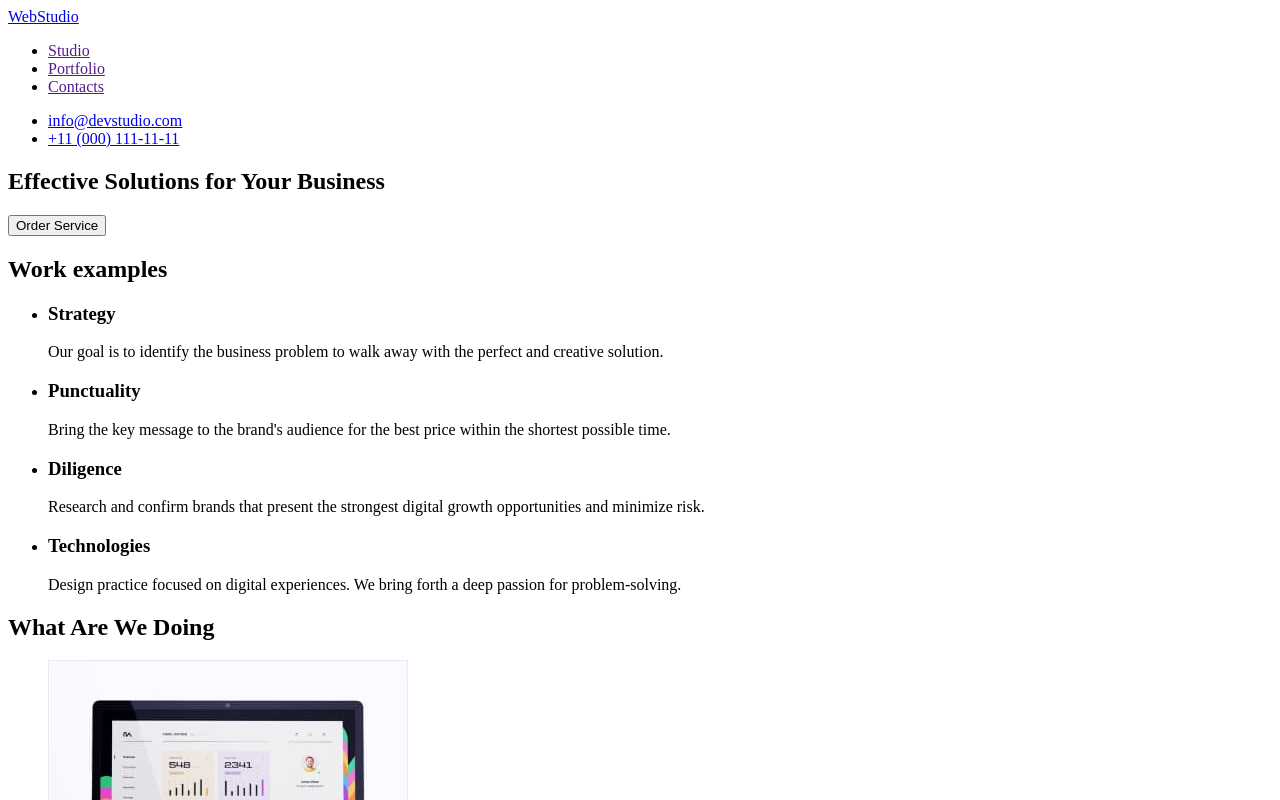
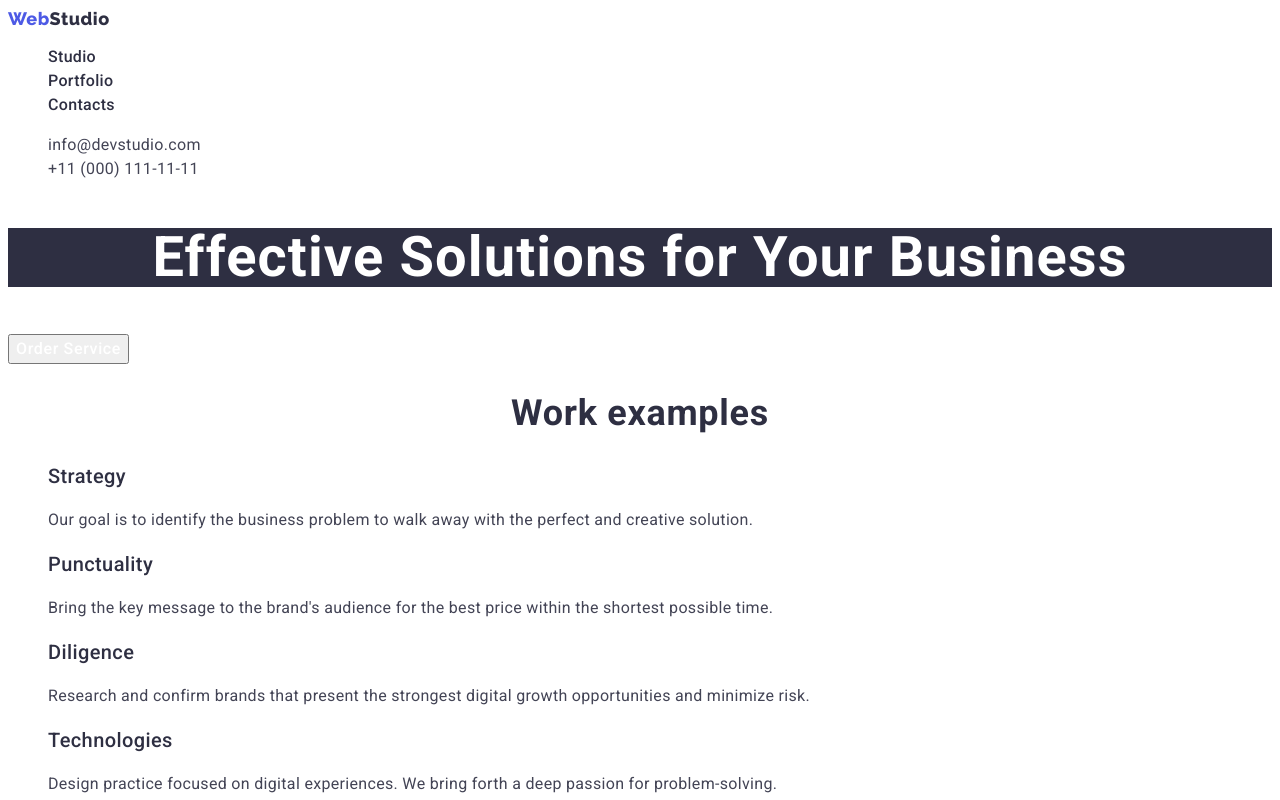
Before and after one commit to Gadiomi/goit-markup-hw-02, a plain HTML site: page index.html in a window 1280 px wide. Shown: the top 800 px of the page. Drawn offline with Linux system fonts and the light colour scheme.

Commit message:
Классы для главной страницы

```diff
--- a/css/styles.css
+++ b/css/styles.css
@@ -0,0 +1,126 @@
+body {
+  background-color: #fff;
+  font-family: "Roboto", sans-serif;
+  color: #2e2f42;
+}
+.list {
+  list-style: none;
+  text-decoration: none;
+}
+.link {
+  text-decoration: none;
+}
+
+/* Header */
+
+.header-logo {
+  font-family: "Raleway", sans-serif;
+  font-weight: 800;
+  font-size: 18px;
+  line-height: 1.17;
+  letter-spacing: 0.03em;
+  color: #2e2f42;
+}
+.nav-logo {
+  font-family: "Raleway", sans-serif;
+  font-weight: 800;
+  font-size: 18px;
+  line-height: 1.17;
+  letter-spacing: 0.03em;
+  color: #4d5ae5;
+}
+.header-link {
+  font-weight: 500;
+  font-size: 16px;
+  line-height: 1.5;
+  letter-spacing: 0.02em;
+  color: #2e2f42;
+}
+.header-link:hover,
+.header-link:focus {
+  color: #404bbf;
+}
+.contacts {
+  font-size: 16px;
+  line-height: 1.5;
+  letter-spacing: 0.02em;
+  color: #434455;
+}
+.contacts:hover,
+.contacts:focus {
+  color: #404bbf;
+}
+
+/* Hero */
+.hero {
+  font-weight: 700;
+  font-size: 56px;
+  line-height: 1.07;
+  text-align: center;
+  letter-spacing: 0.02em;
+  color: #ffffff;
+  background: #2e2f42;
+}
+.hero-btn {
+  font-family: "Roboto", sans-serif;
+  font-weight: 500;
+  font-size: 16px;
+  line-height: 1.5;
+  align-items: center;
+  cursor: pointer;
+  letter-spacing: 0.04em;
+  color: #ffffff;
+}
+
+/* Description */
+.section-title {
+  font-weight: 700;
+  font-size: 36px;
+  line-height: 1.11;
+  text-align: center;
+  letter-spacing: 0.02em;
+}
+.list-title {
+  font-weight: 500;
+  font-size: 20px;
+  line-height: 1.2;
+  letter-spacing: 0.02em;
+}
+.list-text {
+  font-size: 16px;
+  line-height: 1.5;
+  letter-spacing: 0.02em;
+  color: #434455;
+}
+
+/* Out team */
+.section-team {
+  background-color: #f4f4fd;
+}
+
+/* Footer */
+.footer {
+  background-color: #2e2f42;
+}
+.footer-logo {
+  font-family: "Raleway";
+  font-weight: 800;
+  font-size: 18px;
+  line-height: 1.17;
+  letter-spacing: 0.03em;
+  color: #f4f4fd;
+}
+.footer-link {
+  font-family: "Raleway";
+  font-weight: 800;
+  font-size: 18px;
+  line-height: 1.17;
+  letter-spacing: 0.03em;
+  color: #4d5ae5;
+}
+.footer-text {
+  font-size: 16px;
+  line-height: 1.5;
+  letter-spacing: 0.02em;
+  color: #f4f4fd;
+}
--- a/index.html
+++ b/index.html
@@ -5,61 +5,81 @@
     <meta http-equiv="X-UA-Compatible" content="IE=edge" />
     <meta name="viewport" content="width=device-width, initial-scale=1.0" />
     <title>Web Studio</title>
+    <link rel="preconnect" href="https://fonts.googleapis.com" />
+    <link rel="preconnect" href="https://fonts.gstatic.com" crossorigin />
+    <link
+      href="https://fonts.googleapis.com/css2?family=Raleway:wght@800&family=Roboto:wght@400;500;700&display=swap"
+      rel="stylesheet"
+    />
     <link rel="stylesheet" href="./css/styles.css" />
   </head>
   <body>
     <!--Site header-->
-    <header>
-      <nav>
-        <a href="./index.html"> <span>Web</span>Studio </a>
+    <header class="header">
+      <nav class="header-navigation">
+        <a href="./index.html" class="header-logo link">
+          <span class="nav-logo">Web</span>Studio
+        </a>
 
-        <ul>
-          <li><a href="">Studio</a></li>
-          <li><a href="">Portfolio</a></li>
-          <li><a href="">Contacts</a></li>
+        <ul class="header-list list">
+          <li class="header-item">
+            <a href="" class="header-link link">Studio</a>
+          </li>
+          <li>
+            <a href="./portfolio.html" class="header-link link">Portfolio</a>
+          </li>
+          <li><a href="" class="header-link link">Contacts</a></li>
         </ul>
       </nav>
-      <ul>
-        <li><a href="mailto:info@devstudio.com">info@devstudio.com</a></li>
-        <li><a href="tel:+11(000)1111111">+11 (000) 111-11-11</a></li>
+      <ul class="site-nav list">
+        <li>
+          <a href="mailto:info@devstudio.com" class="contacts link"
+            >info@devstudio.com</a
+          >
+        </li>
+        <li>
+          <a href="tel:+11(000)1111111" class="contacts link"
+            >+11 (000) 111-11-11</a
+          >
+        </li>
       </ul>
     </header>
 
     <main>
       <!--Hero Image  -->
       <section>
-        <h1>Effective Solutions for Your Business</h1>
-        <button type="button">Order Service</button>
+        <h1 class="hero">Effective Solutions for Your Business</h1>
+        <button type="button" class="hero-btn">Order Service</button>
       </section>
 
       <!--Short description-->
-      <section>
-        <h2>Work examples</h2>
-        <ul>
-          <li>
-            <h3>Strategy</h3>
-            <p>
+      <section class="section">
+        <h2 class="section-title">Work examples</h2>
+        <ul class="section-list list">
+          <li class="list-item">
+            <h3 class="list-title">Strategy</h3>
+            <p class="list-text">
               Our goal is to identify the business problem to walk away with the
               perfect and creative solution.
             </p>
           </li>
-          <li>
-            <h3>Punctuality</h3>
-            <p>
+          <li class="list-item">
+            <h3 class="list-title">Punctuality</h3>
+            <p class="list-text">
               Bring the key message to the brand's audience for the best price
               within the shortest possible time.
             </p>
           </li>
-          <li>
-            <h3>Diligence</h3>
-            <p>
+          <li class="list-item">
+            <h3 class="list-title">Diligence</h3>
+            <p class="list-text">
               Research and confirm brands that present the strongest digital
               growth opportunities and minimize risk.
             </p>
           </li>
-          <li>
-            <h3>Technologies</h3>
-            <p>
+          <li class="list-item">
+            <h3 class="list-title">Technologies</h3>
+            <p class="list-text">
               Design practice focused on digital experiences. We bring forth a
               deep passion for problem-solving.
             </p>
@@ -68,10 +88,10 @@
       </section>
 
       <!--What are we doing?-->
-      <section>
-        <h2>What Are We Doing</h2>
-        <ul>
-          <li>
+      <section class="section">
+        <h2 class="section-title">What Are We Doing</h2>
+        <ul class="section-list list">
+          <li class="list-item">
             <img
               src="./images/work-1.jpg"
               alt="What are we doing"
@@ -79,7 +99,7 @@
               height="300"
             />
           </li>
-          <li>
+          <li class="list-item">
             <img
               src="./images/work-2.jpg"
               alt="What are we doing"
@@ -87,7 +107,7 @@
               height="300"
             />
           </li>
-          <li>
+          <li class="list-item">
             <img
               src="./images/work-3.jpg"
               alt="What are we doing"
@@ -99,57 +119,59 @@
       </section>
 
       <!--Our team-->
-      <section>
-        <h2>Our Team</h2>
-        <ul>
-          <li>
+      <section class="section-team">
+        <h2 class="section-title">Our Team</h2>
+        <ul class="list-title list">
+          <li class="list-item">
             <img
               src="./images/prod_des.jpg"
               alt="Product Designer"
               width="264"
               height="260"
             />
-            <h3>Mark Guerrero</h3>
-            <p>Product Designer</p>
+            <h3 class="list-title">Mark Guerrero</h3>
+            <p class="list-text">Product Designer</p>
           </li>
-          <li>
+          <li class="list-item">
             <img
               src="./images/front_dev.jpg"
               alt="Frontend Developer"
               width="264"
               height="260"
             />
-            <h3>Tom Ford</h3>
-            <p>Frontend Developer</p>
+            <h3 class="list-title">Tom Ford</h3>
+            <p class="list-text">Frontend Developer</p>
           </li>
-          <li>
+          <li class="list-item">
             <img
               src="./images/marketing.jpg"
               alt="Marketing"
               width="264"
               height="260"
             />
-            <h3>Camila Garcia</h3>
-            <p>Marketing</p>
+            <h3 class="list-title">Camila Garcia</h3>
+            <p class="list-text">Marketing</p>
           </li>
-          <li>
+          <li class="list-item">
             <img
               src="./images/ul_des.jpg"
               alt="UI Designer"
               width="264"
               height="260"
             />
-            <h3>Daniel Wilson</h3>
-            <p>UI Designer</p>
+            <h3 class="list-title">Daniel Wilson</h3>
+            <p class="list-text">UI Designer</p>
           </li>
         </ul>
       </section>
     </main>
 
     <!--Footer-->
-    <footer>
-      <a href="./index.html"> <span>Web</span>Studio </a>
-      <p>
+    <footer class="footer">
+      <a href="./index.html" class="footer-logo link">
+        <span class="footer-link">Web</span>Studio
+      </a>
+      <p class="footer-text">
         Increase the flow of customers and sales for your business with digital
         marketing & growth solutions.
       </p>
```
Also changed, not shown: portfolio.html (added, +10 -0 lines).
